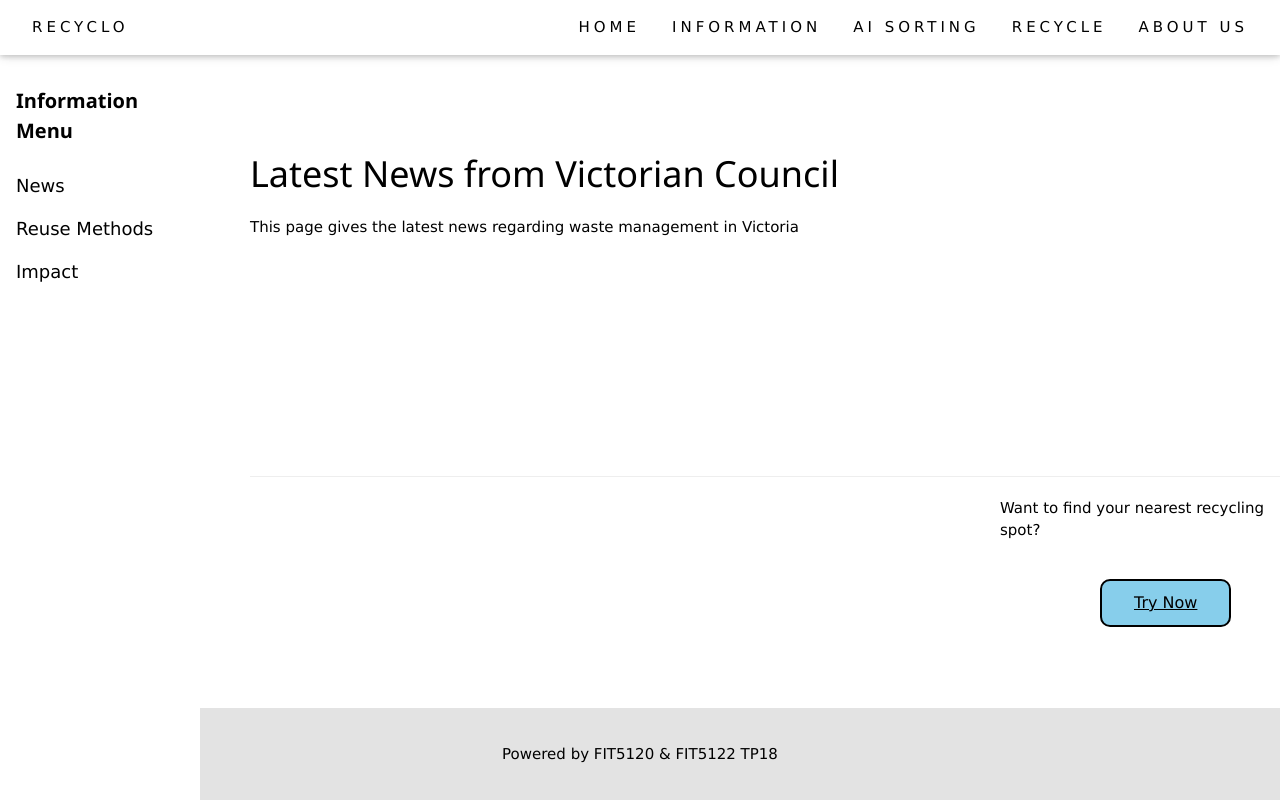
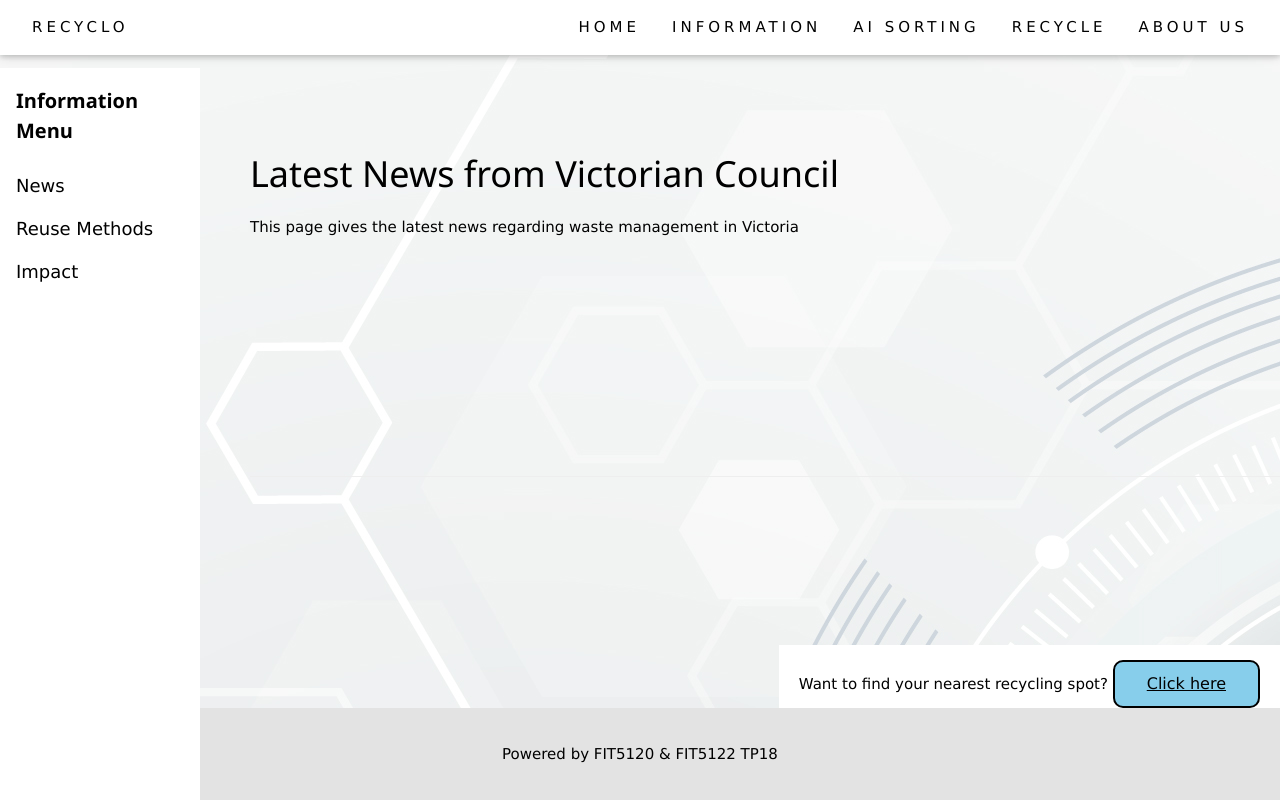
Before and after one commit to Nithin-G-R/tp18, a Flask app: page /InfoHome in a window 1280 px wide. Run offline with Flask 2, Linux system fonts and the light colour scheme.

Commit message:
Update impact.html

```diff
--- a/templates/InfoPages/impact.html
+++ b/templates/InfoPages/impact.html
@@ -1,3 +1,12 @@
+<head>
+    <style>
+        body  {
+          background-image: url("/static/img/ai_back.jpg");
+          background-color: #cccccc;
+        }
+    </style>
+</head>
+<body>
 <h1>Latest News from Victorian Council</h1>
 <p>This page gives the latest news regarding waste management in Victoria</p>
 <br>
@@ -10,5 +19,8 @@
 <br>
 <br>
 <hr>
-<p class="w3-text" style="margin-left: 750px;">Want to find your nearest recycling spot?</p><br>
-        <button class="forum_button" style="margin-left: 850px"><a href="/map">Try Now</a></button>
+<div class="w3-display-bottomright" style = "background-color: white; padding-bottom: 6%; position: fixed">
+    <p class="w3-text" style = "margin-right: 20px; margin-left: 20px">Want to find your nearest recycling spot?
+        <button class="forum_button"><a href="/map">Click here</a></button></p>
+    </div>
+</body>
```
